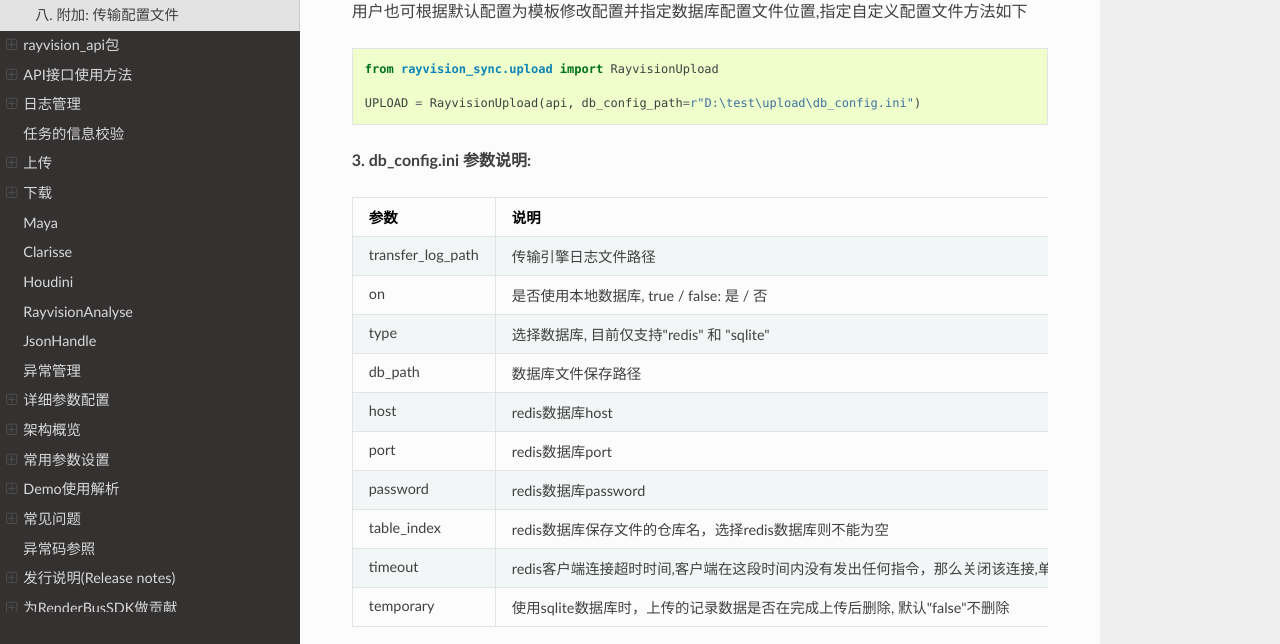
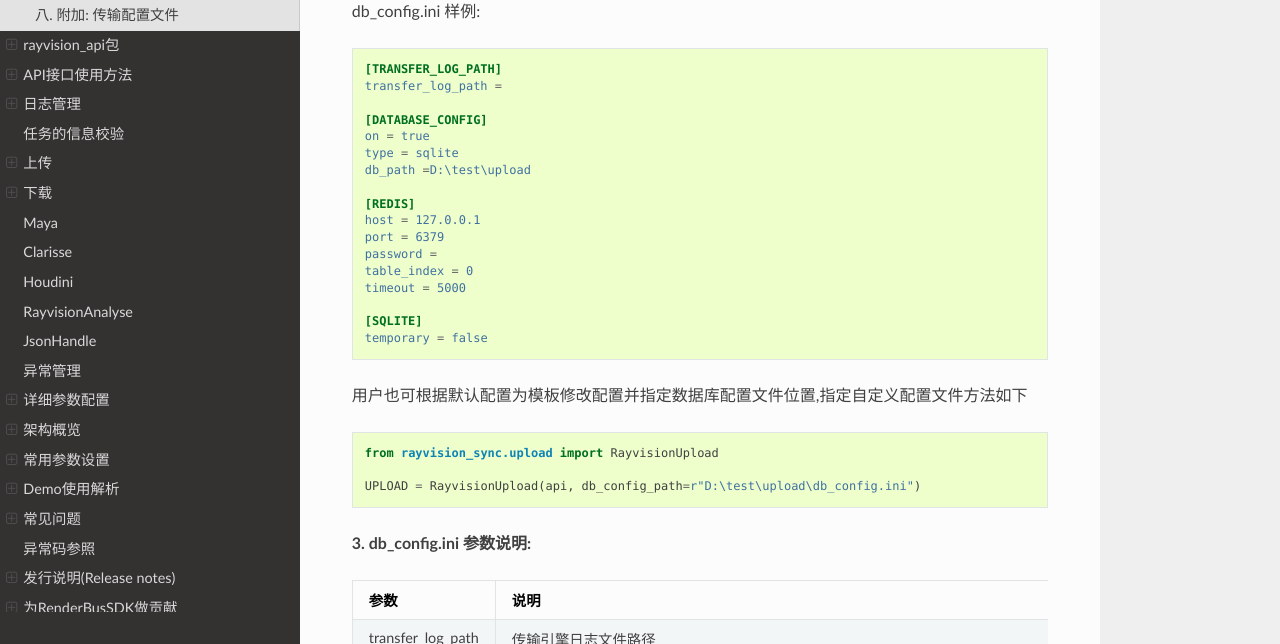
Before and after one commit to renderbus/docs_sdk, a Sphinx documentation site: the page built from docs/render/SDK_tutorial.md, in a window 1280 px wide and 900 px high, scrolled down 5945 px, cut to the strip 256-900 px from the top of the window. Built offline with Sphinx 7.4.7 and the Read the Docs theme 2.0.0, drawn with Linux system fonts in a browser that asks for light colours.

Commit message:
docs: Add db_config.ini template

````diff
--- a/docs/render/SDK_tutorial.md
+++ b/docs/render/SDK_tutorial.md
@@ -59,7 +59,6 @@
    windows : os.environ["USERPROFILE"] + "renderfarm_sdk"
    Linux：os.environ["HOME"] + “renderfarm_sdk”
    ```
-
 
 - 分析生成的task.json中“task_id”、“user_id”、"project_id"为空，用户可以选择自己写   入这三个参数 ,或者在check的时候自动写入此3个参数。
 
@@ -228,7 +227,29 @@
 
    ![db_config.ini](https://blog-tao625.oss-cn-shenzhen.aliyuncs.com/izone/blog/20200415114705.png)
 
-   用户也可根据默认配置为模板修改配置并指定数据库配置文件位置,指定自定义配置文件方法如下
+   db_config.ini 样例:
+
+```ini
+[TRANSFER_LOG_PATH]
+transfer_log_path =
+
+[DATABASE_CONFIG]
+on = true
+type = sqlite
+db_path =D:\test\upload
+
+[REDIS]
+host = 127.0.0.1
+port = 6379
+password =
+table_index = 0
+timeout = 5000
+
+[SQLITE]
+temporary = false
+```
+
+用户也可根据默认配置为模板修改配置并指定数据库配置文件位置,指定自定义配置文件方法如下
 
 ```
 from rayvision_sync.upload import RayvisionUpload
@@ -277,6 +298,7 @@
   >     Linux：环境变量"HOME"位置/<renderfarm_sdk>
 
 
+
 **5. rayvision_houdini 分析生成的db数据库位置**
 
 > houdini脚本在分析的时候会将一些分析命令和文件保存在sqlite数据库文件中
````
